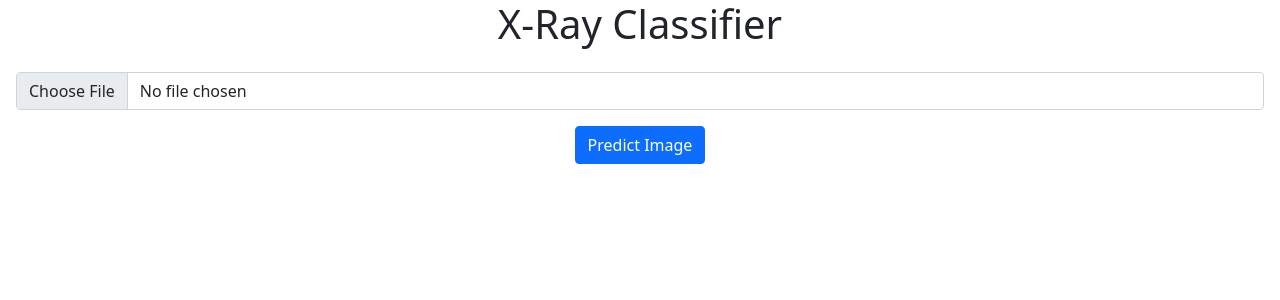
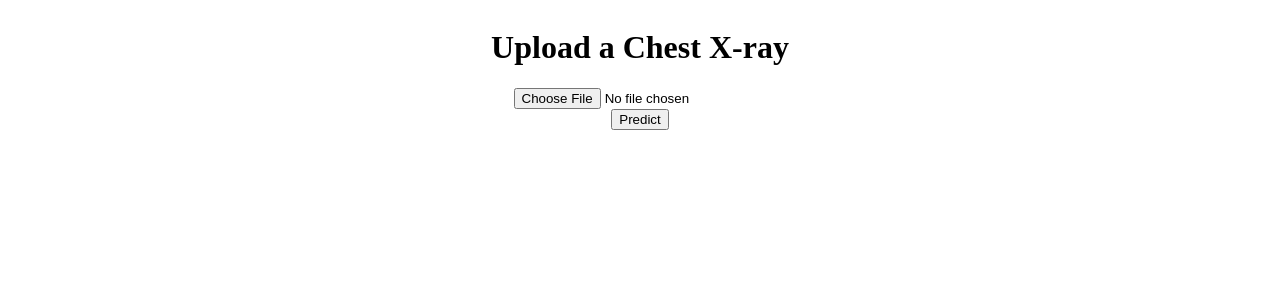
Before and after one commit to thanhbrandon/xrayclassificationFrontend, a Flask app: page / in a window 1280 px wide. Shown: the top 300 px of the page. Run offline with Flask 3, Linux system fonts and the light colour scheme.

Commit message:
Updates Frontend to include picture of uploaded image

```diff
--- a/app.py
+++ b/app.py
@@ -1,44 +1,48 @@
 import os
-
-from flask import Flask, render_template, request
-from keras.models import load_model
-from keras.preprocessing import image
+from flask import Flask, render_template, request, send_from_directory
+from tensorflow.keras.models import load_model
+from tensorflow.keras.preprocessing import image
 import numpy as np
 
 app = Flask(__name__)
 
+UPLOAD_FOLDER = os.path.join(app.root_path, 'images')
+os.makedirs(UPLOAD_FOLDER, exist_ok=True)
+print("Upload folder path:", UPLOAD_FOLDER)
+
 model = load_model('model.h5')
 
-class_labels = ['covid', 'normal', 'pneumonia', 'tuberculosis']
-
 @app.route('/', methods=['GET'])
-def home():
+def index():
     return render_template('index.html')
 
 @app.route('/', methods=['POST'])
 def predict():
+    imagefile = request.files['imagefile']
 
-    if not os.path.exists('./images'):
-        os.makedirs('./images')
+    if imagefile.filename == '':
+        return render_template('index.html', error="No file selected")
 
-    imagefile = request.files['imagefile']
-    image_path = os.path.join('./images', imagefile.filename)
+    image_path = os.path.join(UPLOAD_FOLDER, imagefile.filename)
     imagefile.save(image_path)
 
+    # Preprocess and predict
     img = image.load_img(image_path, target_size=(224, 224))
     img_array = image.img_to_array(img)
-    img_array = np.expand_dims(img_array, axis=0)
-    img_array = img_array / 255.0  # normalize pixel values
+    img_array = np.expand_dims(img_array, axis=0) / 255.0
 
-    yhat  = model.predict(img_array)
-    predicted_class = np.argmax(yhat, axis=1)[0]
-    predicted_label = class_labels[predicted_class]
-    confidence = np.max(yhat) * 100
+    preds = model.predict(img_array)
+    classes = ['COVID-19', 'Normal', 'Pneumonia', 'Tuberculosis']
+    predicted_class = classes[np.argmax(preds)]
+    confidence = round(np.max(preds) * 100, 2)
 
-    classification = f"{predicted_label} ({confidence:.2f}%)"
+    return render_template('index.html',
+                           filename=imagefile.filename,
+                           prediction=f"{predicted_class} ({confidence}%)")
 
-    return render_template('index.html', prediction=classification)
-
+@app.route('/images/<filename>')
+def send_image(filename):
+    return send_from_directory(UPLOAD_FOLDER, filename)
 
 if __name__ == '__main__':
     app.run(port=3000, debug=True)
--- a/templates/index.html
+++ b/templates/index.html
@@ -1,22 +1,36 @@
 <!DOCTYPE html>
-<html lang="en">
-    <head>
-        <title>X-Ray</title>
-        <link href="https://cdn.jsdelivr.net/npm/bootstrap@5.0.0-beta2/dist/css/bootstrap.min.css" rel="stylesheet" integrity="sha384-BmbxuPwQa2lc/FVzBcNJ7UAyJxM6wuqIj61tLrc4wSX0szH/Ev+nYRRuWlolflfl" crossorigin="anonymous">
+<html>
+<head>
+  <title>Chest X-ray Classifier</title>
+</head>
+<body>
+  <div style="display: flex; justify-content: center; align-items: center;">
+    <h1>Upload a Chest X-ray</h1>
+  </div>
 
-    </head>
-    <body>
-        <h1 class="text-center">X-Ray Classifier</h1>
+    <form action="/" method="POST" enctype="multipart/form-data">
+      <div style="display: flex; justify-content: center; align-items: center;">
+        <input type="file" name="imagefile" required>
+      </div>
+      <div style="display: flex; justify-content: center; align-items: center;">
+        <input type="submit" value="Predict">
+      </div>
+    </form>
 
-        <form class="p-3 text-center" action='/', method="post" enctype="multipart/form-data">
-        <input class="form-control" type="file" name="imagefile" >
-        <input class="btn btn-primary mt-3"type="submit" value="Predict Image" >
+  <div style="display: flex; justify-content: center; align-items: center;">
+    {% if error %}
+      <p style="color:red;">{{ error }}</p>
+    {% endif %}
+  </div>
 
+    {% if filename %}
+      <div style="display: flex; justify-content: center; align-items: center;">
+          <img src="{{ url_for('send_image', filename=filename) }}" width="300">
+      </div>
+      <div style="display: flex; justify-content: center; align-items: center;">
+          <h2>Prediction: {{ prediction }}</h2>
+      </div>
+    {% endif %}
 
-        {% if prediction %}
-            <p class="text-center"> Image is a {{prediction}}</p>
-        {% endif %}
-
-        </form>
-    </body>
+</body>
 </html>
```
